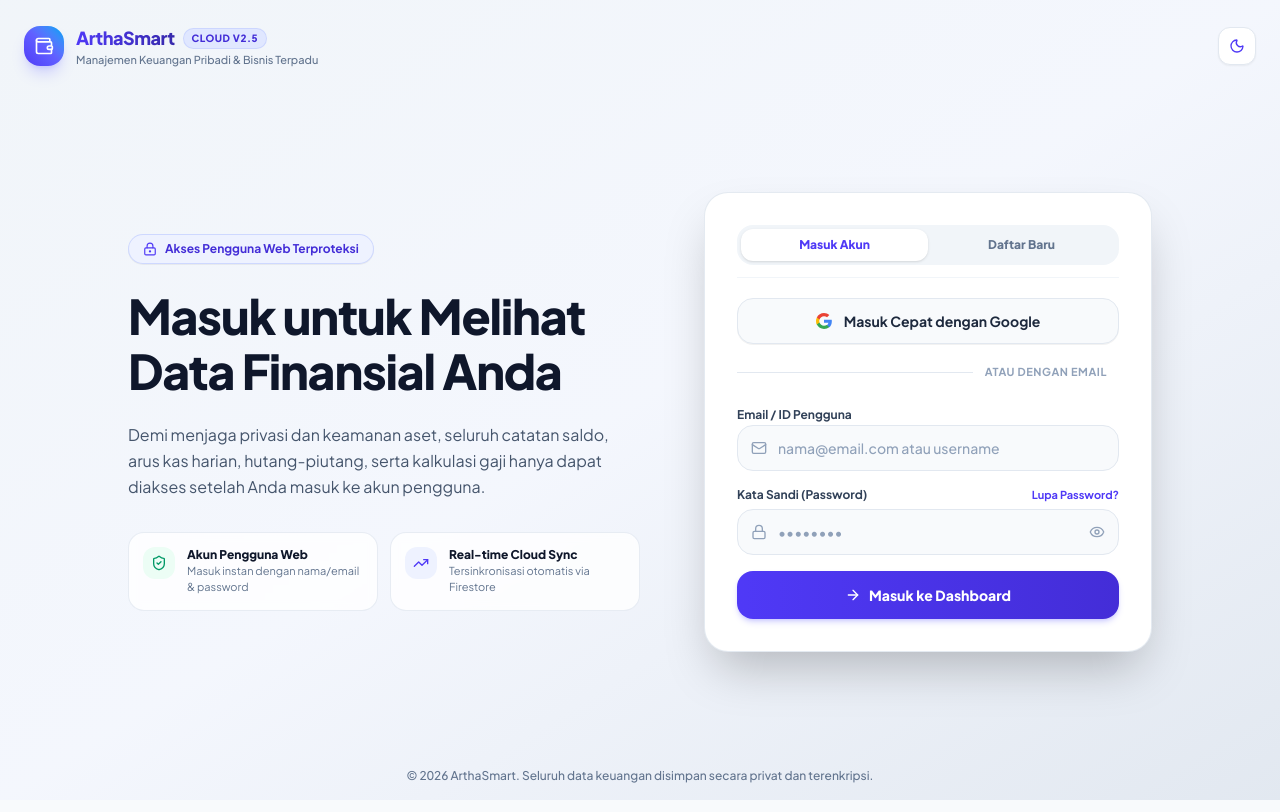
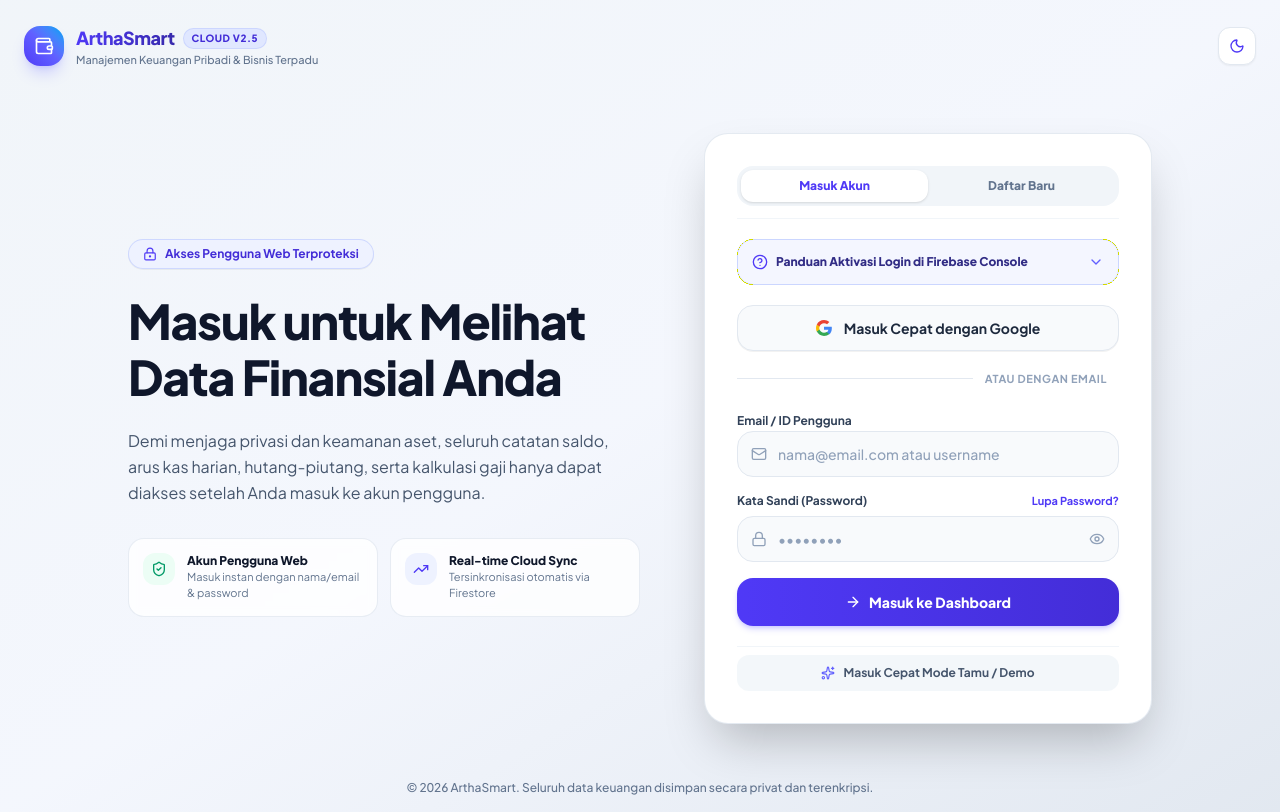
Before and after one commit to yudit061200-maker/Finansial-yudi, a React (Vite) app: page / in a window 1280 px wide. Built offline with nearby package versions, Linux system fonts and the light colour scheme; no server answers.

Commit message:
feat(auth): add anonymous login and improve error UI
Implemented anonymous login functionality to support guest/demo access. Updated the authentication error handling to provide direct links to the Firebase Console when configuration issues are detected.

```diff
--- a/src/components/AuthModal.tsx
+++ b/src/components/AuthModal.tsx
@@ -16,6 +16,9 @@
   Sparkles,
   KeyRound,
   UserCheck,
+  ExternalLink,
+  HelpCircle,
+  Info,
 } from 'lucide-react';
 import { useAuth } from '../context/AuthContext';
 
@@ -30,6 +33,7 @@
     loginWithEmail,
     registerWithEmail,
     loginWithGoogle,
+    loginAnonymously,
     resetPassword,
     updateUserPassword,
     updateUserProfile,
@@ -314,9 +318,24 @@
           )}
 
           {authError && (
-            <div className="p-3.5 rounded-2xl bg-rose-50 dark:bg-rose-950/60 border border-rose-200 dark:border-rose-800 text-rose-800 dark:text-rose-300 text-xs font-semibold flex items-start gap-2.5 animate-in fade-in">
-              <AlertCircle className="w-4 h-4 text-rose-600 dark:text-rose-400 shrink-0 mt-0.5" />
-              <div className="flex-1">{authError}</div>
+            <div className="p-3.5 rounded-2xl bg-rose-50 dark:bg-rose-950/60 border border-rose-200 dark:border-rose-800 text-rose-800 dark:text-rose-300 text-xs font-semibold space-y-2 animate-in fade-in">
+              <div className="flex items-start gap-2.5">
+                <AlertCircle className="w-4 h-4 text-rose-600 dark:text-rose-400 shrink-0 mt-0.5" />
+                <div className="flex-1">{authError}</div>
+              </div>
+              {(authError.includes('Firebase Console') || authError.includes('belum diaktifkan') || authError.includes('operation-not-allowed')) && (
+                <div className="pt-1">
+                  <a
+                    href="https://console.firebase.google.com/project/fit-figure-r9v0l/authentication/providers"
+                    target="_blank"
+                    rel="noopener noreferrer"
+                    className="inline-flex items-center gap-1.5 px-3 py-1.5 rounded-xl bg-indigo-600 hover:bg-indigo-700 text-white font-bold text-[11px] transition-all"
+                  >
+                    <ExternalLink className="w-3.5 h-3.5" />
+                    <span>Buka Firebase Console (Sign-in Providers)</span>
+                  </a>
+                </div>
+              )}
             </div>
           )}
 
--- a/src/components/LoginGate.tsx
+++ b/src/components/LoginGate.tsx
@@ -21,6 +21,12 @@
   TrendingUp,
   CreditCard,
   LockKeyhole,
+  ExternalLink,
+  Copy,
+  Check,
+  ChevronDown,
+  ChevronUp,
+  Info,
 } from 'lucide-react';
 import { useAuth, AuthTab } from '../context/AuthContext';
 import { useTheme } from '../context/ThemeContext';
@@ -30,6 +36,7 @@
     loginWithEmail,
     registerWithEmail,
     loginWithGoogle,
+    loginAnonymously,
     resetPassword,
     authError,
     setAuthError,
@@ -51,7 +58,19 @@
   // States
   const [isSubmitting, setIsSubmitting] = useState(false);
   const [isGoogleLoading, setIsGoogleLoading] = useState(false);
+  const [isGuestLoading, setIsGuestLoading] = useState(false);
   const [successMessage, setSuccessMessage] = useState<string | null>(null);
+  const [showFirebaseGuide, setShowFirebaseGuide] = useState(false);
+  const [copiedLink, setCopiedLink] = useState(false);
+
+  const firebaseConsoleUrl = 'https://console.firebase.google.com/project/fit-figure-r9v0l/authentication/providers';
+
+  // Automatically open guide if operation-not-allowed is detected
+  useEffect(() => {
+    if (authError && (authError.includes('Firebase Console') || authError.includes('belum diaktifkan') || authError.includes('operation-not-allowed'))) {
+      setShowFirebaseGuide(true);
+    }
+  }, [authError]);
 
   // Reset errors when switching tab
   useEffect(() => {
@@ -124,6 +143,27 @@
     } finally {
       setIsGoogleLoading(false);
     }
+  };
+
+  // Handle Guest / Demo Login
+  const handleGuestLogin = async () => {
+    setIsGuestLoading(true);
+    setAuthError(null);
+    setSuccessMessage(null);
+
+    try {
+      await loginAnonymously();
+    } catch {
+      // Handled in context
+    } finally {
+      setIsGuestLoading(false);
+    }
+  };
+
+  const copyUrlToClipboard = () => {
+    navigator.clipboard.writeText(firebaseConsoleUrl);
+    setCopiedLink(true);
+    setTimeout(() => setCopiedLink(false), 2000);
   };
 
   // Handle Forgot Password
@@ -270,11 +310,76 @@
             )}
 
             {authError && (
-              <div className="p-3.5 rounded-2xl bg-rose-50 dark:bg-rose-950/60 border border-rose-200 dark:border-rose-800 text-rose-800 dark:text-rose-300 text-xs font-semibold flex items-start gap-2.5 animate-in fade-in">
-                <AlertCircle className="w-4 h-4 text-rose-600 dark:text-rose-400 shrink-0 mt-0.5" />
-                <div className="flex-1">{authError}</div>
+              <div className="p-3.5 rounded-2xl bg-rose-50 dark:bg-rose-950/60 border border-rose-200 dark:border-rose-800 text-rose-800 dark:text-rose-300 text-xs font-semibold space-y-2 animate-in fade-in">
+                <div className="flex items-start gap-2.5">
+                  <AlertCircle className="w-4 h-4 text-rose-600 dark:text-rose-400 shrink-0 mt-0.5" />
+                  <div className="flex-1">{authError}</div>
+                </div>
+
+                {(authError.includes('Firebase Console') || authError.includes('belum diaktifkan') || authError.includes('operation-not-allowed')) && (
+                  <button
+                    type="button"
+                    onClick={() => setShowFirebaseGuide(true)}
+                    className="mt-1 text-[11px] font-bold text-indigo-600 dark:text-indigo-400 underline flex items-center gap-1 cursor-pointer hover:opacity-80"
+                  >
+                    <Info className="w-3.5 h-3.5" />
+                    <span>Lihat Langkah Mengaktifkannya di Firebase Console →</span>
+                  </button>
+                )}
               </div>
             )}
+
+            {/* Firebase Activation Guide Box */}
+            <div className="rounded-2xl border border-indigo-200/90 dark:border-indigo-900/60 bg-indigo-50/70 dark:bg-indigo-950/40 p-3.5 text-left text-xs transition-all">
+              <button
+                type="button"
+                onClick={() => setShowFirebaseGuide(!showFirebaseGuide)}
+                className="w-full flex items-center justify-between text-indigo-900 dark:text-indigo-200 font-extrabold cursor-pointer select-none"
+              >
+                <div className="flex items-center gap-2">
+                  <HelpCircle className="w-4 h-4 text-indigo-600 dark:text-indigo-400 shrink-0" />
+                  <span>Panduan Aktivasi Login di Firebase Console</span>
+                </div>
+                {showFirebaseGuide ? (
+                  <ChevronUp className="w-4 h-4 text-indigo-500" />
+                ) : (
+                  <ChevronDown className="w-4 h-4 text-indigo-500" />
+                )}
+              </button>
+
+              {showFirebaseGuide && (
+                <div className="mt-3 pt-3 border-t border-indigo-200/60 dark:border-indigo-800/60 space-y-2.5 text-slate-700 dark:text-slate-300 animate-in fade-in">
+                  <p className="text-[11px] leading-relaxed">
+                    Untuk mengaktifkan login <strong>Email/Password</strong> atau <strong>Google</strong> di project Firebase:
+                  </p>
+                  <ol className="list-decimal list-inside space-y-1.5 text-[11px] font-medium text-slate-600 dark:text-slate-300">
+                    <li>Buka Firebase Console pada menu <strong>Authentication &gt; Sign-in method</strong>.</li>
+                    <li>Klik provider <strong>Email/Password</strong>, centang <strong>Enable</strong>, lalu klik <strong>Save</strong>.</li>
+                    <li>(Opsional) Aktifkan juga provider <strong>Google</strong> &amp; <strong>Anonymous</strong> bila dibutuhkan.</li>
+                  </ol>
+
+                  <div className="pt-2 flex flex-wrap items-center gap-2">
+                    <a
+                      href={firebaseConsoleUrl}
+                      target="_blank"
+                      rel="noopener noreferrer"
+                      className="inline-flex items-center gap-1.5 px-3 py-1.5 rounded-xl bg-indigo-600 hover:bg-indigo-700 text-white font-bold text-[11px] transition-all shadow-xs"
+                    >
+                      <ExternalLink className="w-3.5 h-3.5" />
+                      <span>Buka Firebase Sign-in Providers</span>
+                    </a>
+                    <button
+                      type="button"
+                      onClick={copyUrlToClipboard}
+                      className="inline-flex items-center gap-1 px-2.5 py-1.5 rounded-xl bg-white dark:bg-slate-800 border border-slate-200 dark:border-slate-700 text-slate-700 dark:text-slate-200 font-semibold text-[11px] hover:bg-slate-50 cursor-pointer"
+                    >
+                      {copiedLink ? <Check className="w-3.5 h-3.5 text-emerald-500" /> : <Copy className="w-3.5 h-3.5 text-slate-500" />}
+                      <span>{copiedLink ? 'Link Tersalin' : 'Salin URL'}</span>
+                    </button>
+                  </div>
+                </div>
+              )}
+            </div>
 
             {/* Google Fast Sign-In */}
             {activeTab !== 'forgot' && (
@@ -535,6 +640,19 @@
               </form>
             )}
 
+            {/* Quick Demo / Guest Access Divider & Button */}
+            <div className="pt-2 border-t border-slate-100 dark:border-slate-800 text-center">
+              <button
+                type="button"
+                onClick={handleGuestLogin}
+                disabled={isGuestLoading}
+                className="w-full py-2.5 px-3 rounded-xl bg-slate-100/80 hover:bg-slate-200 dark:bg-slate-800/60 dark:hover:bg-slate-800 text-slate-600 dark:text-slate-300 hover:text-slate-900 dark:hover:text-white text-xs font-bold transition-all flex items-center justify-center gap-2 cursor-pointer"
+              >
+                {isGuestLoading ? <RefreshCw className="w-3.5 h-3.5 animate-spin" /> : <Sparkles className="w-3.5 h-3.5 text-indigo-500" />}
+                <span>Masuk Cepat Mode Tamu / Demo</span>
+              </button>
+            </div>
+
           </div>
         </div>
       </main>
--- a/src/context/AuthContext.tsx
+++ b/src/context/AuthContext.tsx
@@ -29,6 +29,7 @@
   loginWithEmail: (email: string, pass: string) => Promise<User>;
   registerWithEmail: (email: string, pass: string, displayName?: string) => Promise<User>;
   loginWithGoogle: () => Promise<User>;
+  loginAnonymously: () => Promise<User>;
   resetPassword: (email: string) => Promise<void>;
   updateUserPassword: (newPass: string) => Promise<void>;
   updateUserProfile: (displayName: string, photoURL?: string) => Promise<void>;
@@ -74,7 +75,7 @@
     case 'auth/popup-blocked':
       return 'Jendela popup diblokir oleh peramban (browser). Izinkan popup untuk login.';
     case 'auth/operation-not-allowed':
-      return 'Metode login ini belum diaktifkan di Firebase Console.';
+      return 'Metode login (Email/Password atau Google) belum diaktifkan di Firebase Console. Silakan aktifkan Sign-in provider di Firebase Console > Authentication.';
     case 'auth/unverified-email':
       return 'Email Anda belum diverifikasi. Silakan periksa inbox / spam email Anda.';
     default:
@@ -162,6 +163,20 @@
     }
   };
 
+  // Login Anonymously (Guest / Demo Mode)
+  const loginAnonymously = async (): Promise<User> => {
+    setAuthError(null);
+    try {
+      const cred = await signInAnonymously(auth);
+      setCurrentUser(cred.user);
+      return cred.user;
+    } catch (err: any) {
+      const msg = getFriendlyAuthErrorMessage(err);
+      setAuthError(msg);
+      throw new Error(msg);
+    }
+  };
+
   // Send Password Reset Email
   const resetPassword = async (email: string): Promise<void> => {
     setAuthError(null);
@@ -238,6 +253,7 @@
         loginWithEmail,
         registerWithEmail,
         loginWithGoogle,
+        loginAnonymously,
         resetPassword,
         updateUserPassword,
         updateUserProfile,
```
